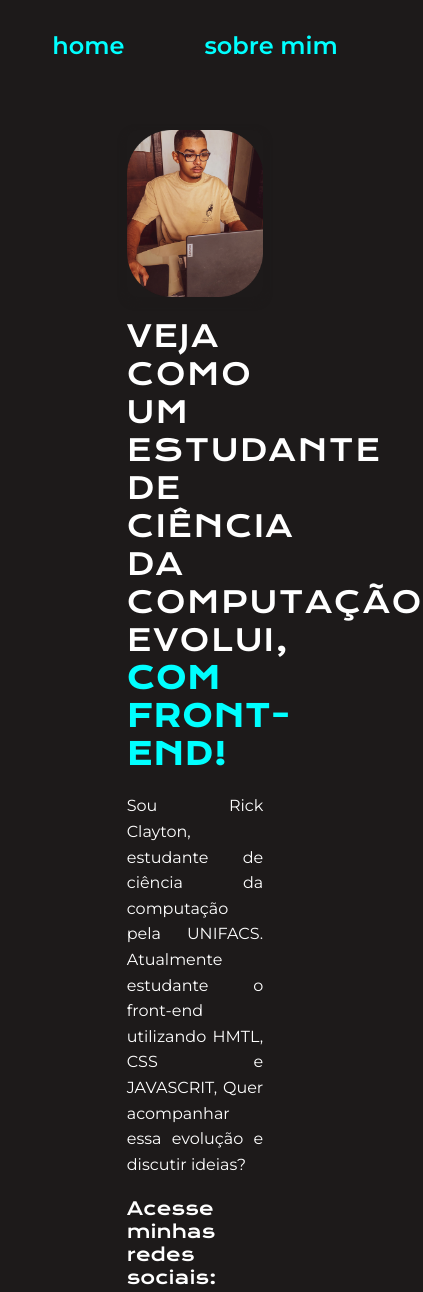
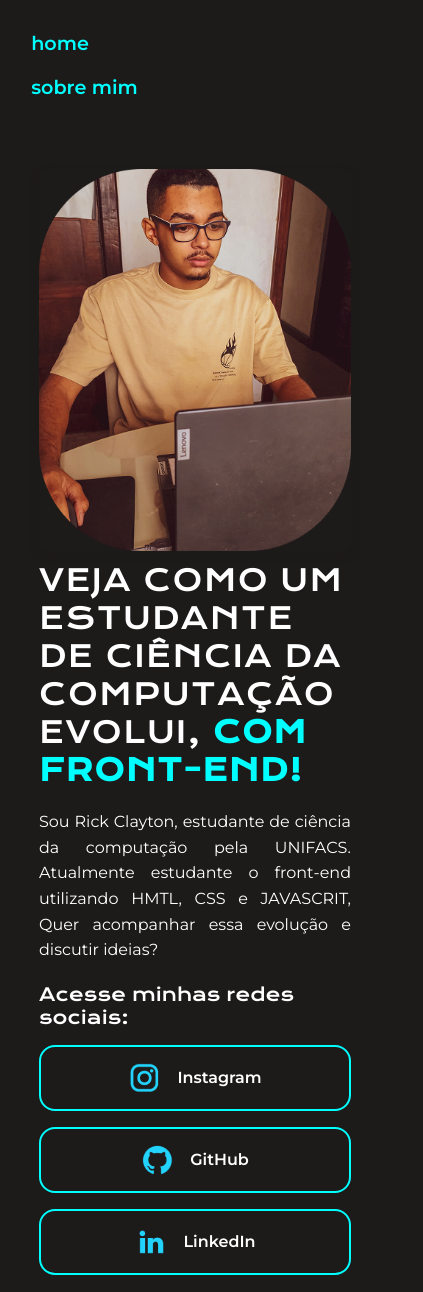
Before and after one commit to RC33N/Portifolio, a plain HTML site: page index.html in a window 390 px wide. Shown: the top 1292 px of the page, 423 px wide, since content can reach past the window. Drawn offline with nearby package versions, Linux system fonts and the light colour scheme.

Commit message:
Atualização teste para adaptação ao mobile

```diff
--- a/styles/style.css
+++ b/styles/style.css
@@ -26,7 +26,6 @@ body {
     padding: 0;
     animation: fadeIn 1s ease-in-out; /* Mantém a animação */
 }
-
 
 main {
     flex-grow: 1; /* Faz o conteúdo expandir e empurra o footer para baixo */
@@ -221,6 +220,49 @@ footer {
     }
 
     .apresentacao_conteudo {
-        width: auto;
+        width: 100%;
     }
 }
+
+@media (max-width: 768px) {
+    .menu {
+        flex-direction: column;
+        gap: 20px;
+    }
+
+    .menu_links {
+        font-size: 1.2rem;
+    }
+
+    .apresentacao {
+        margin: 5%;
+        gap: 10px;
+    }
+
+    .apresentacao_conteudo {
+        max-width: 100%;
+    }
+
+    .imagem {
+        max-width: 100%;
+    }
+
+    .botoes_links {
+        width: 100%;
+        font-size: 1rem;
+    }
+
+    .apresentacao_links {
+        flex-direction: column;
+        gap: 10px;
+    }
+
+    .redes-sociais {
+        gap: 16px;
+    }
+
+    footer {
+        font-size: 1rem;
+        padding: 16px;
+    }
+}
```
